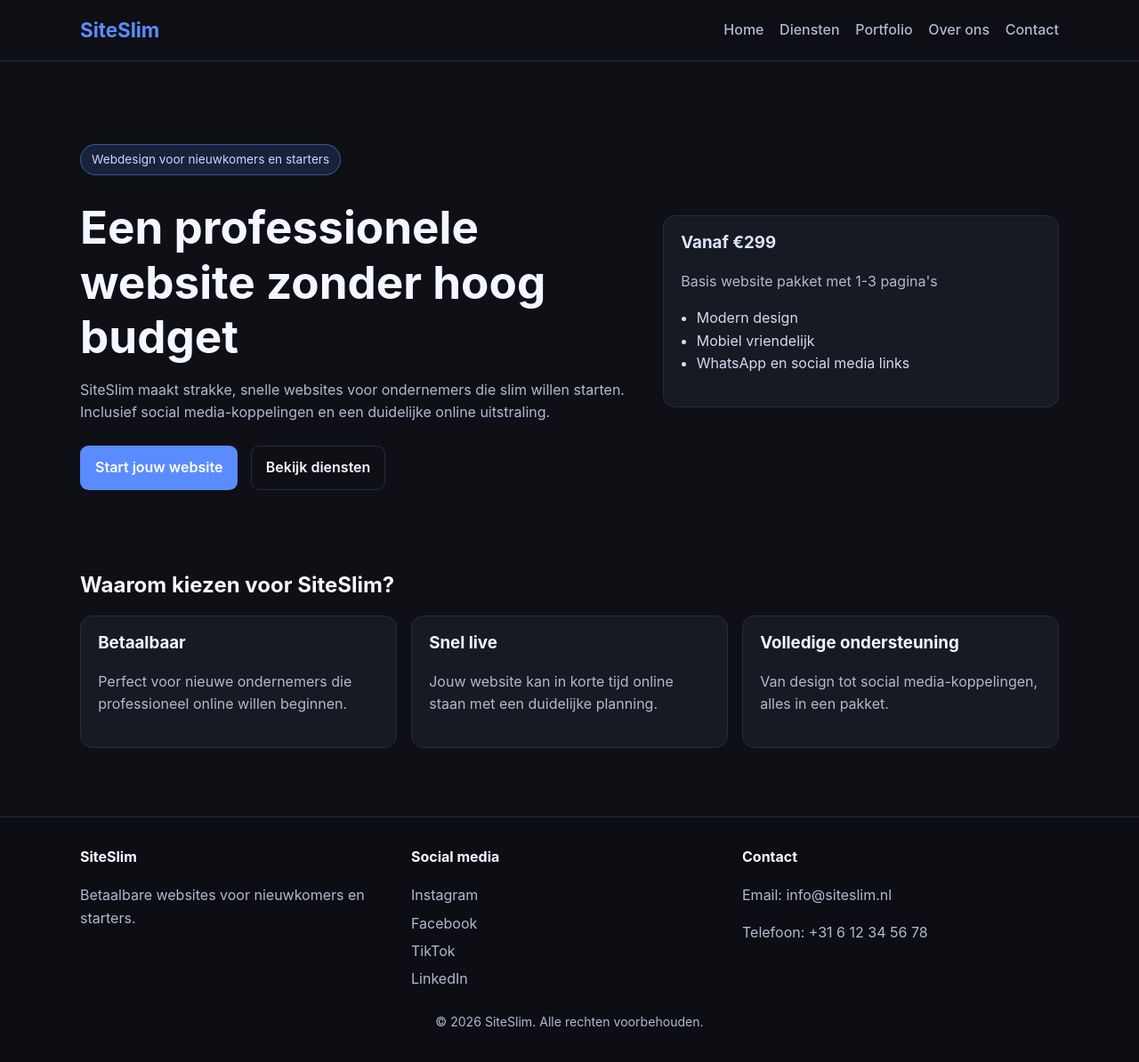
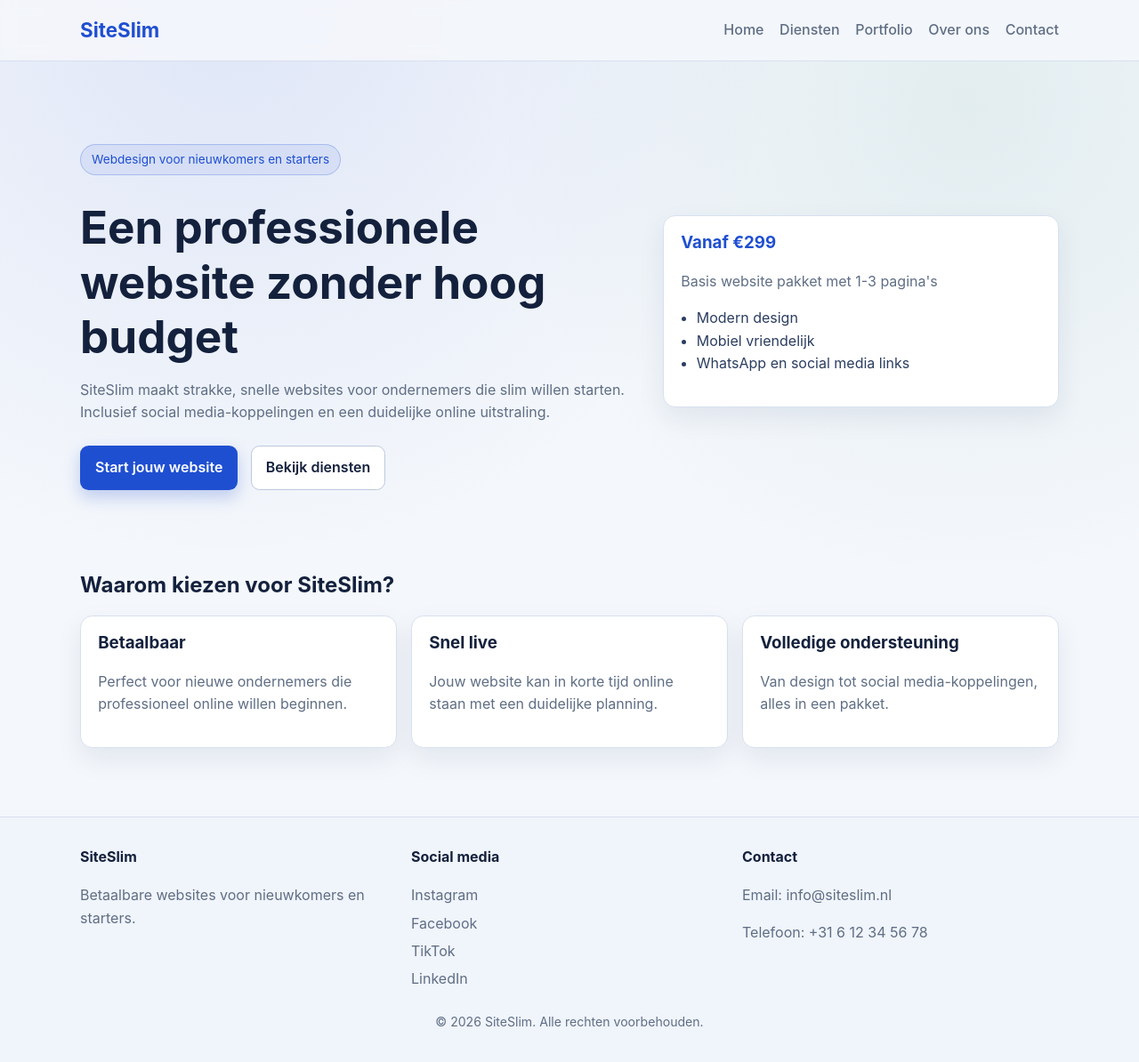
Before and after one commit to jimson098-cloud/website, a Flask app: page / in a window 1280 px wide. Shown: the whole page at 89% size. Run offline with Flask 3, Linux system fonts and the light colour scheme.

Commit message:
prepare vercel deployment and refine visual theme
Co-authored-by: Cursor <cursoragent@cursor.com>

```diff
--- /dev/null
+++ b/api/index.py
@@ -0,0 +1,4 @@
+from app import app
+
+
+# Vercel zoekt naar een variabele genaamd "app" in dit bestand.
--- a/static/css/style.css
+++ b/static/css/style.css
@@ -1,11 +1,13 @@
 :root {
-    --bg: #0e1016;
-    --bg-soft: #171a23;
-    --text: #f5f7ff;
-    --muted: #b2b8cf;
-    --primary: #5b8cff;
-    --primary-dark: #3f6ee0;
-    --border: #262c3f;
+    --bg: #f4f7fb;
+    --bg-soft: #ffffff;
+    --text: #14213d;
+    --muted: #5f6e85;
+    --primary: #1f4fd1;
+    --primary-dark: #183fa8;
+    --accent: #0f766e;
+    --border: #d8e0ef;
+    --shadow: 0 12px 30px rgba(16, 42, 90, 0.08);
 }
 
 * {
@@ -15,7 +17,10 @@
 body {
     margin: 0;
     font-family: "Inter", "Segoe UI", Arial, sans-serif;
-    background: var(--bg);
+    background:
+        radial-gradient(circle at 20% 0%, rgba(31, 79, 209, 0.1), transparent 40%),
+        radial-gradient(circle at 85% 10%, rgba(15, 118, 110, 0.08), transparent 35%),
+        var(--bg);
     color: var(--text);
     line-height: 1.6;
 }
@@ -34,7 +39,7 @@ a {
     position: sticky;
     top: 0;
     z-index: 20;
-    background: rgba(14, 16, 22, 0.9);
+    background: rgba(244, 247, 251, 0.9);
     backdrop-filter: blur(8px);
     border-bottom: 1px solid var(--border);
 }
@@ -66,7 +71,7 @@ a {
 }
 
 .nav-links a:hover {
-    color: var(--text);
+    color: var(--primary);
 }
 
 .hero {
@@ -82,9 +87,9 @@ a {
 
 .tag {
     display: inline-block;
-    background: rgba(91, 140, 255, 0.15);
-    border: 1px solid rgba(91, 140, 255, 0.5);
-    color: #c9d7ff;
+    background: rgba(31, 79, 209, 0.08);
+    border: 1px solid rgba(31, 79, 209, 0.25);
+    color: var(--primary);
     padding: 0.35rem 0.75rem;
     border-radius: 999px;
     font-size: 0.85rem;
@@ -121,20 +126,29 @@ p {
     border-radius: 0.6rem;
     font-weight: 600;
     border: 1px solid transparent;
+    transition: all 0.2s ease;
 }
 
 .btn-primary {
     background: var(--primary);
     color: #fff;
+    box-shadow: 0 8px 18px rgba(31, 79, 209, 0.25);
 }
 
 .btn-primary:hover {
     background: var(--primary-dark);
+    transform: translateY(-1px);
 }
 
 .btn-secondary {
-    border-color: var(--border);
+    border-color: #bdc9de;
     color: var(--text);
+    background: #fff;
+}
+
+.btn-secondary:hover {
+    border-color: var(--primary);
+    color: var(--primary);
 }
 
 .section {
@@ -152,15 +166,16 @@ p {
     border: 1px solid var(--border);
     border-radius: 0.85rem;
     padding: 1.2rem;
+    box-shadow: var(--shadow);
 }
 
 .highlight-card h3 {
-    color: #dce6ff;
+    color: var(--primary);
 }
 
 .highlight-card ul {
     padding-left: 1.1rem;
-    color: #d4daf0;
+    color: #2b3d61;
 }
 
 .narrow {
@@ -173,13 +188,14 @@ p {
     border: 1px solid var(--border);
     border-radius: 0.8rem;
     padding: 1.2rem;
+    box-shadow: var(--shadow);
 }
 
 .site-footer {
     margin-top: 2rem;
     border-top: 1px solid var(--border);
     padding: 2.2rem 0 1.2rem;
-    background: #0c0e14;
+    background: #f0f4fb;
 }
 
 .footer-grid {
@@ -203,7 +219,7 @@ p {
 }
 
 .social-links a:hover {
-    color: var(--text);
+    color: var(--accent);
 }
 
 .copyright {
```
Also changed, not shown: vercel.json (added).
